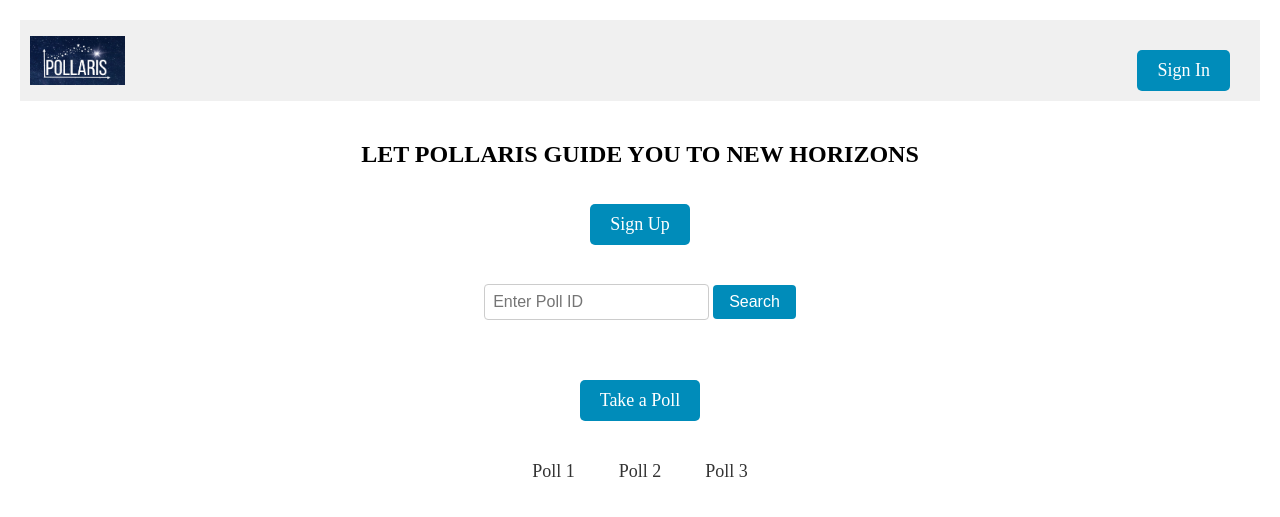
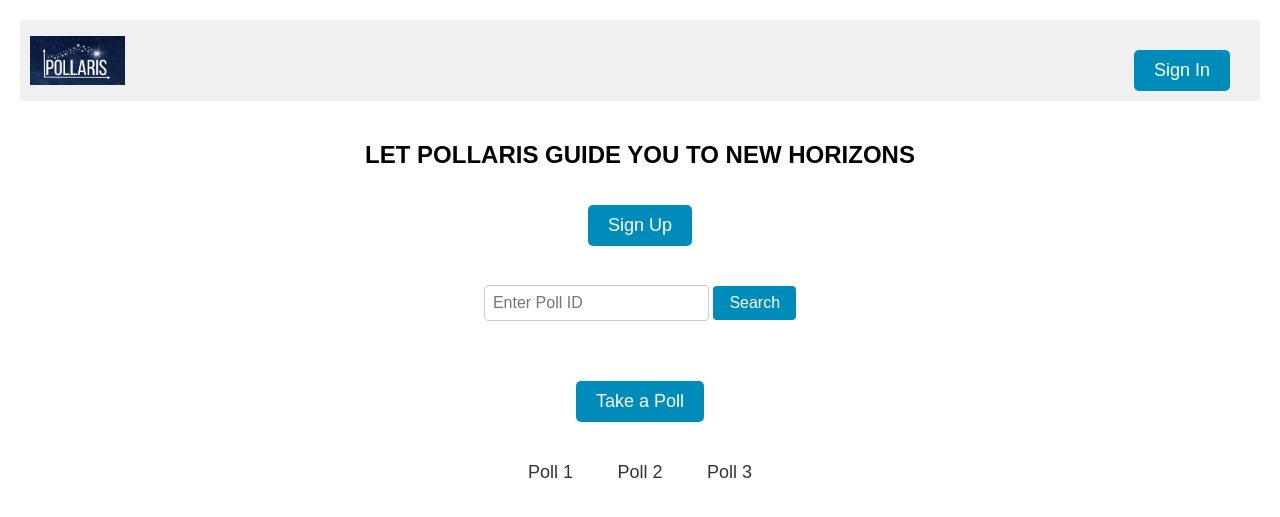
Before and after one commit to catalinaescalona/greendevs, a Flask app: page / in a window 1280 px wide. Shown: the top 517 px of the page. Run offline with Flask 3, Linux system fonts and the light colour scheme.

Commit message:
fixed small typo

```diff
--- a/flask_app/static/css/homepage.css
+++ b/flask_app/static/css/homepage.css
@@ -1,7 +1,7 @@
 /* comment here for documentation */
 
 body {
-    font-family: : Arial, sans-serif;
+    font-family: Arial, sans-serif;
     margin: 20px;
     text-align: center;
 }
```
